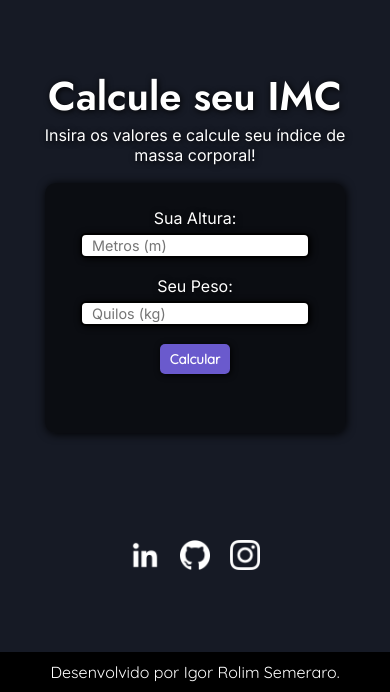
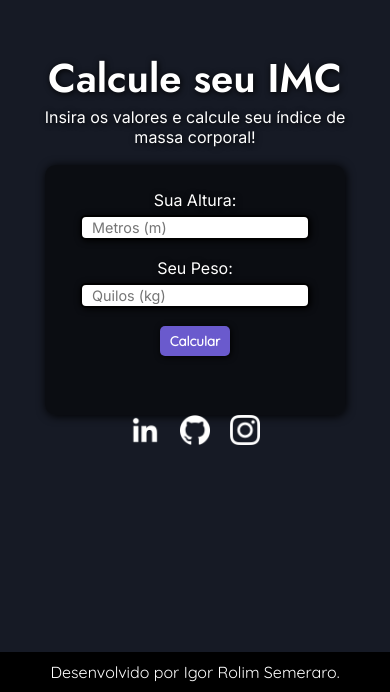
Before and after one commit to IgorRolimSemeraro/calculadora-de-imc, a plain HTML site: page index.html in a window 390 px wide. Shown: the part 152-844 px from the top of the page. Drawn offline with Linux system fonts and the light colour scheme.

Commit message:
atualizção links

```diff
--- a/src/css/style.css
+++ b/src/css/style.css
@@ -27,6 +27,7 @@ body {
     flex-direction: column;
     align-items: center;
     justify-content: center;
+    /* gap: 20px; */
 }
 
 .explicacao {
@@ -189,8 +190,8 @@ body {
     }
 
     .links-abaixo {
-        position: fixed;
-        top: 78%;
+        position: relative;
+        top: 78px;
         display: flex;
         align-items: center;
         gap: 20px;
```
Also changed, not shown: 1 other file.
